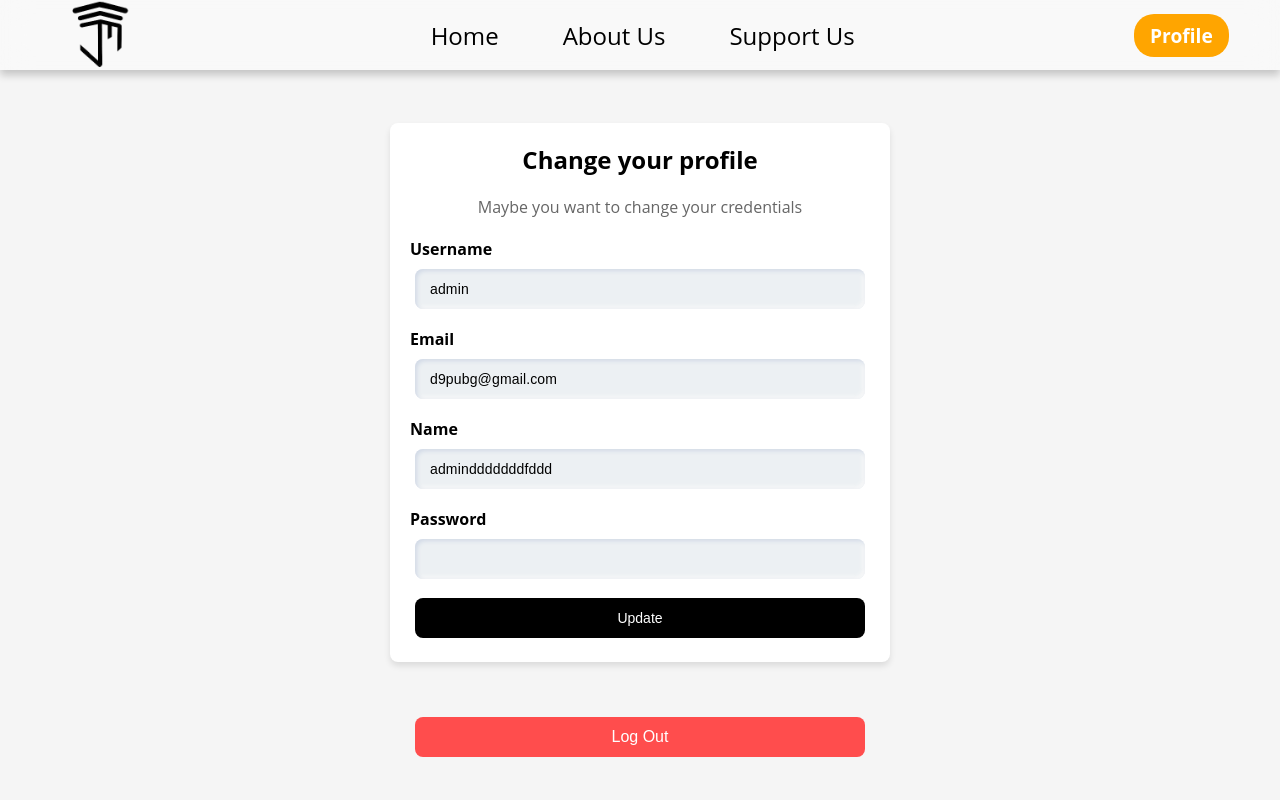
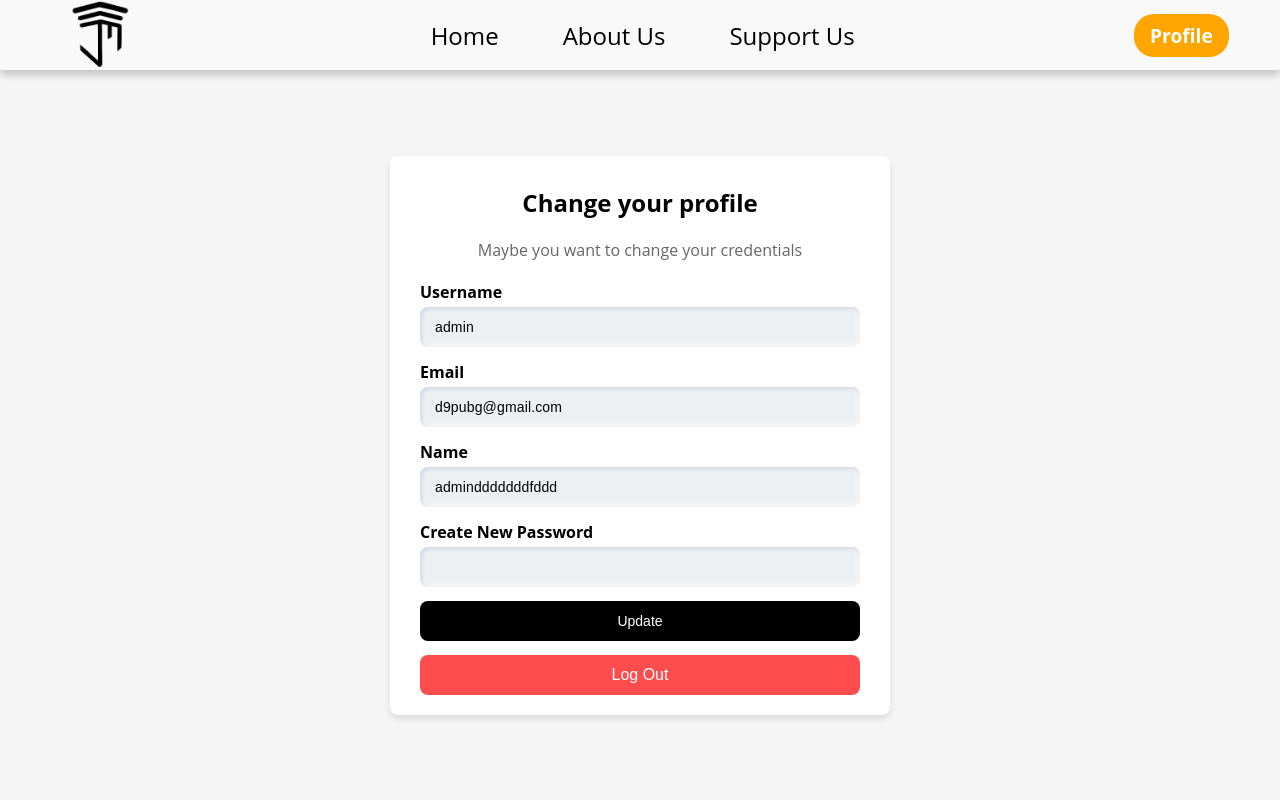
Before and after one commit to D9theCoder/Jelajah, a Django app: page /users/profile/ in a window 1280 px wide. Run offline with Django 5.2, Linux system fonts and the light colour scheme; a user stored in the database is signed in.

Commit message:
improved login page and profile page

```diff
--- a/myproject/static/css/login.css
+++ b/myproject/static/css/login.css
@@ -227,6 +227,7 @@ body {
   align-items: center;
   width: 350px;
   margin: 20px 0;
+  margin-top: -2px;
 }
 
 .form_checkbox {
--- a/myproject/static/css/profile.css
+++ b/myproject/static/css/profile.css
@@ -31,12 +31,11 @@ body, html {
     height: calc(100vh - 70px);
     margin-top: 70px;
     display: flex;
-    flex-direction: column;
     align-items: center;
     justify-content: center;
     overflow-y: auto;
+    padding: 20px;
 }
-
 /* Navigation styles */
 .navbar {
     width: 100%;
@@ -152,12 +151,13 @@ body, html {
 .profile-form-container {
     width: 100%;
     max-width: 500px;
-    max-height: 550px;
-    padding: 20px;
+    padding: 30px;
     background-color: white;
     border-radius: 8px;
     box-shadow: 0 4px 6px rgba(0, 0, 0, 0.1);
-    margin-bottom: 20px;
+    display: flex;
+    flex-direction: column;
+    align-items: center;
 }
 
 .profile-form {
@@ -167,11 +167,11 @@ body, html {
 .form-group {
     display: flex;
     flex-direction: column;
-    margin-bottom: 15px;
+    margin-bottom: 10px;
 }
 
 .form_input {
-    width: 450px;
+    width: 100%;
     height: 40px;
     margin: 4px 0;
     padding-left: 15px;
@@ -188,7 +188,7 @@ body, html {
 }
 
 .form-group label {
-    margin-bottom: 5px;
+    margin-bottom: 0px;
     font-weight: bold;
 }
 
@@ -201,7 +201,7 @@ body, html {
 }
 
 .btn-update {
-    width: 450px;
+    width: 100%;
     height: 40px;
     background-color: #000;
     color: #fff;
@@ -217,7 +217,7 @@ body, html {
 }
 
 .logout-form {
-    margin-top: 5px;
+    margin-top: -20px;
     text-align: center;
 }
 
@@ -233,8 +233,7 @@ body, html {
 }
 
 .btn-logout {
-    width: calc(100% - 40px); /* Subtracting 40px to account for potential scrollbar and to match form width */
-    max-width: 450px;
+    width: 100%;
     height: 40px;
     background-color: #ff4d4d;
     color: #fff;
@@ -311,6 +310,6 @@ p {
         display: block;
     }
     .btn-logout {
-        width: 90%;
+        width: 100%;
     }
 }
--- a/myproject/users/templates/users/profile.html
+++ b/myproject/users/templates/users/profile.html
@@ -26,9 +26,11 @@
             {% for message in messages %}
                 <div class="alert {% if message.tags %}alert-{{ message.tags }}{% endif %}">
                     {{ message }}
+                </div>
             {% endfor %}
         {% endif %}
-        <form method="post">
+
+        <form method="post" class="profile-form">
             {% csrf_token %}
             <div class="form-group">
                 <label for="{{ form.username.id_for_label }}">Username</label>
@@ -64,7 +66,7 @@
                 {% endif %}
             </div>
             <div class="form-group">
-                <label for="{{ form.password.id_for_label }}">Password</label>
+                <label for="{{ form.password.id_for_label }}">Create New Password</label>
                 {{ form.password|add_class:"form_input" }}
                 {% if form.password.errors %}
                     <div class="alert alert-danger">
@@ -76,13 +78,15 @@
             </div>
             <button type="submit" class="btn-update">Update</button>
         </form>
-    </div>
-    <div class="logout-container">
-        <form method="post" action="{% url 'users:logout' %}" class="logout-form">
-            {% csrf_token %}
-            <button type="submit" class="btn-logout">Log Out</button>
-        </form>
+
+        <div class="logout-container">
+            <form method="post" action="{% url 'users:logout' %}" class="logout-form">
+                {% csrf_token %}
+                <button type="submit" class="btn-logout">Log Out</button>
+            </form>
+        </div>
     </div>
 </div>
+
 <script src="{% static 'js/profile.js' %}"></script>
 {% endblock %}
```
Also changed, not shown: myproject/db.sqlite3.
